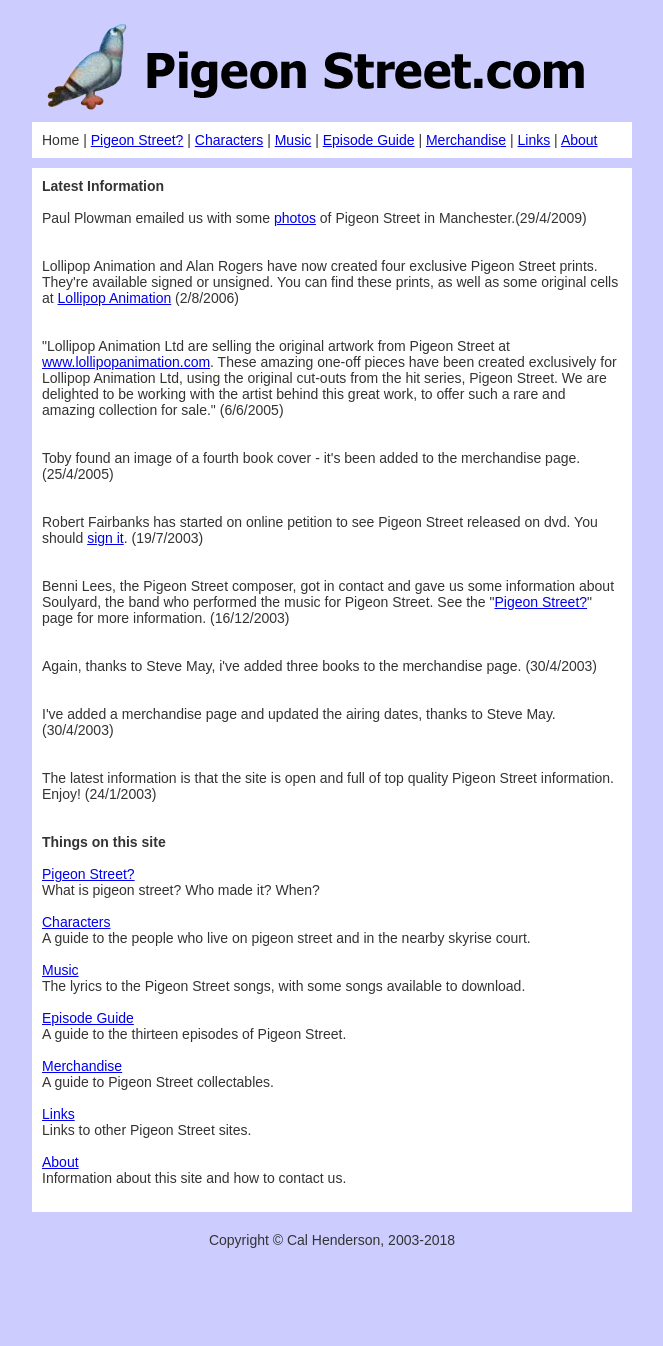
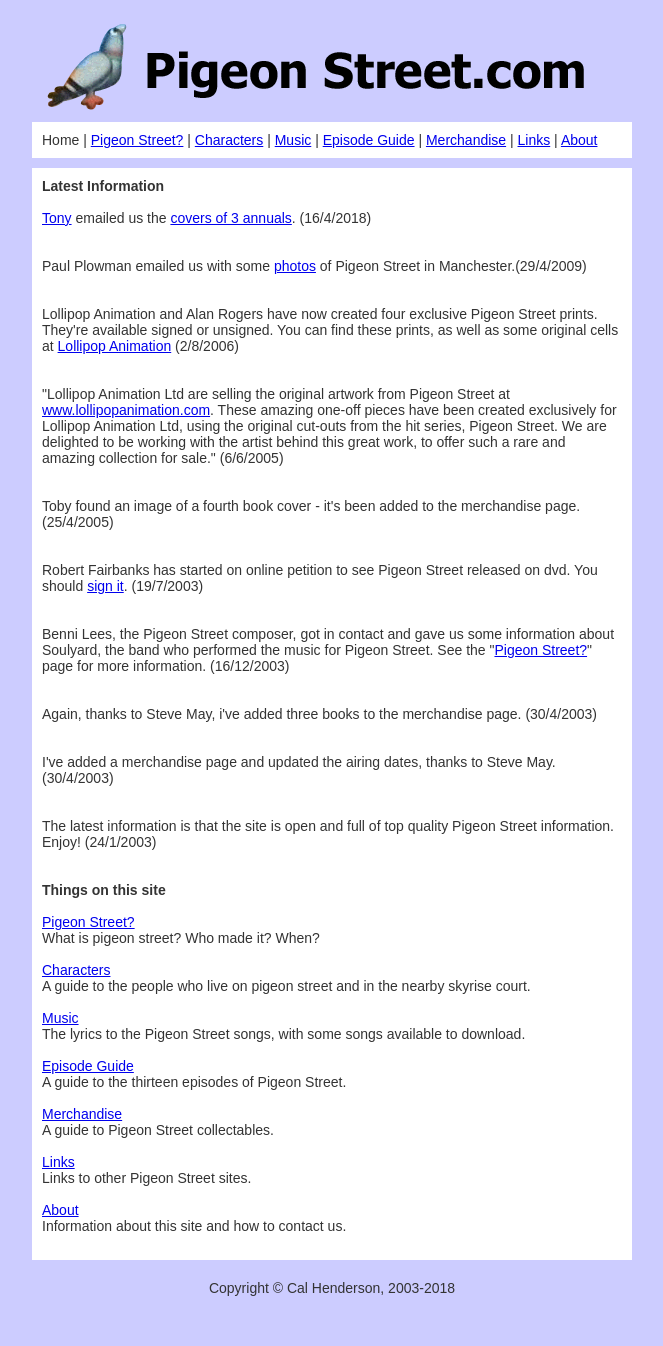
Before and after one commit to iamcal/pigeonstreet.com, a PHP site: page / in a window 1280 px wide. Shown: the whole page, without its empty margins (308-971 px from the left). Before the commit the page ends 1248 px from the top, so only its background shows below. Run offline with PHP 8.4, Linux system fonts and the light colour scheme.

Commit message:
credit for annual covers

```diff
--- a/www/index.php
+++ b/www/index.php
@@ -13,6 +13,9 @@
 
 <b>Latest Information</b><br>
 
+<br>
+<a href="tonystrading.co.uk">Tony</a> emailed us the <a href="merchandise.php">covers of 3 annuals</a>. (16/4/2018)<br>
+<br>
 <br>
 Paul Plowman emailed us with some <a href="manchester.php">photos</a> of Pigeon Street in Manchester.(29/4/2009)<br>
 <br>
```
